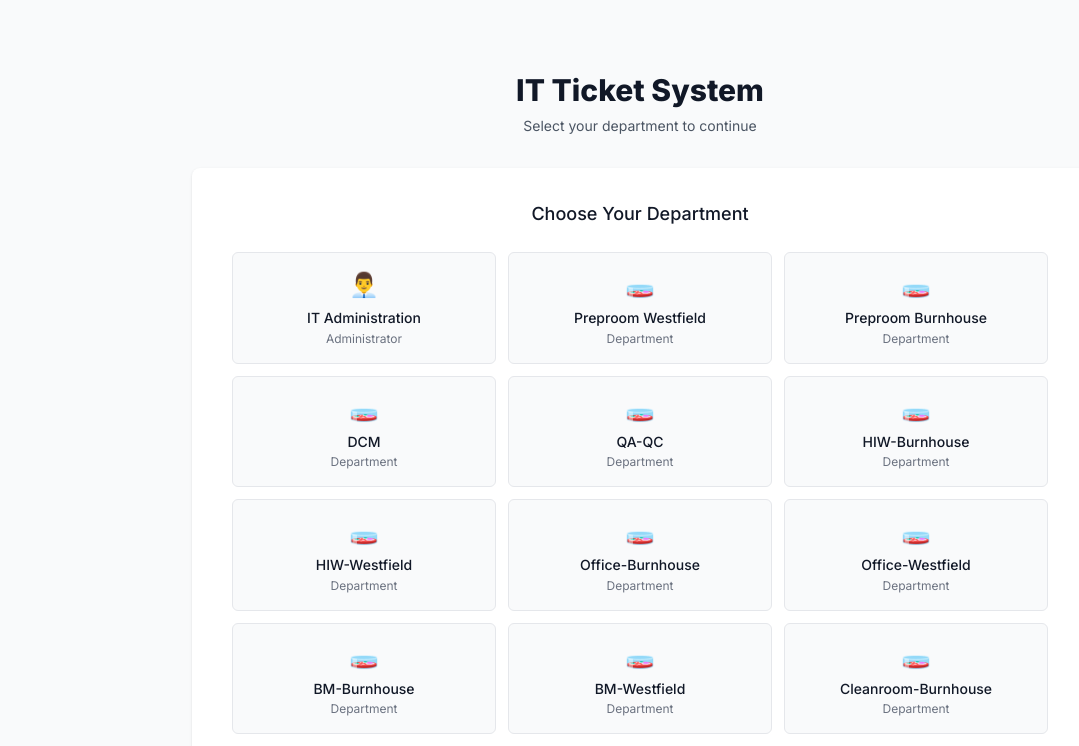
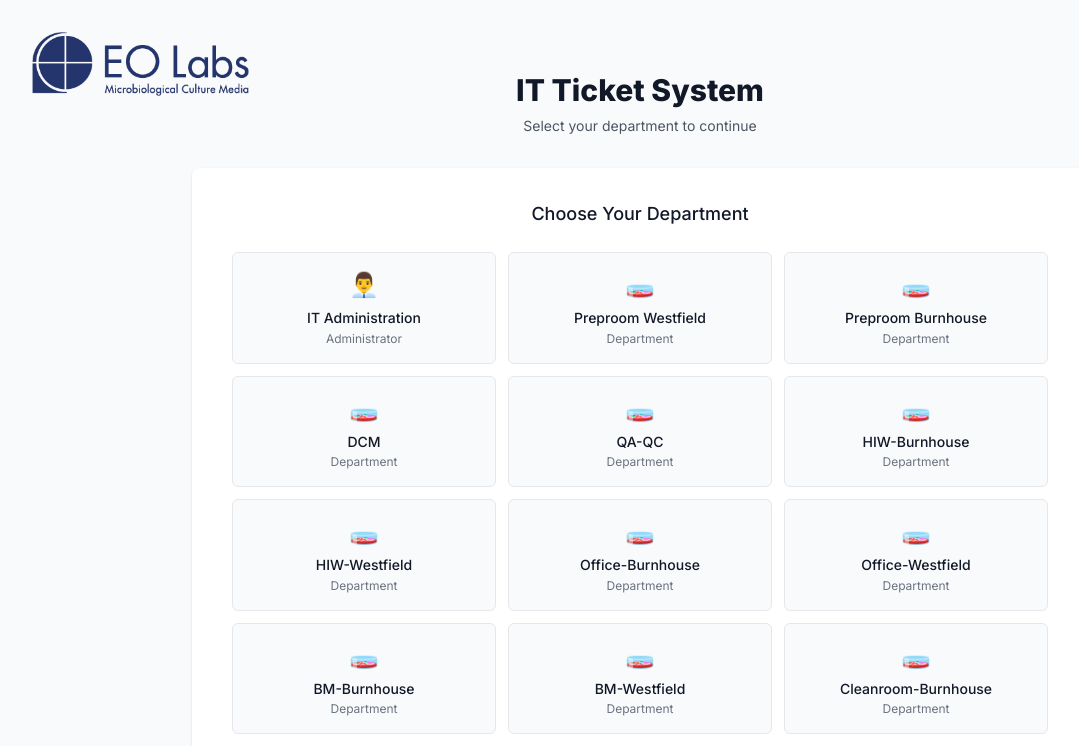
Before and after one commit to WullieT22/Ticket_System, a Next.js app: page /dashboard in a window 1280 px wide. Shown: the top 746 px of the page, without its empty margins (0-1079 px from the left). Built offline with nearby package versions, Linux system fonts and the light colour scheme.

Commit message:
Move logo to login page only - positioned in top left corner aligned with page layout

```diff
--- a/src/app/dashboard/layout.tsx
+++ b/src/app/dashboard/layout.tsx
@@ -91,16 +91,6 @@ export default function DashboardLayout({
         <div className="max-w-7xl mx-auto px-4 sm:px-6 lg:px-8">
           <div className="flex justify-between h-16">
             <div className="flex items-center">
-              {/* Logo */}
-              <img
-                src="/logo.png"
-                alt="Company Logo"
-                className="h-10 w-auto mr-4"
-                onError={(e) => {
-                  // Hide logo if image fails to load
-                  e.currentTarget.style.display = 'none'
-                }}
-              />
               <h1 className="text-xl font-semibold text-gray-900">
                 IT Ticket System
               </h1>
--- a/src/components/LoginForm.tsx
+++ b/src/components/LoginForm.tsx
@@ -63,6 +63,19 @@ export default function LoginForm({ onLoginSuccess }: LoginFormProps) {
 
   return (
     <div className="min-h-screen bg-gray-50 flex flex-col justify-center py-12 sm:px-6 lg:px-8">
+      {/* Logo in top left corner */}
+      <div className="absolute top-8 left-8">
+        <img
+          src="/logo.png"
+          alt="Company Logo"
+          className="h-16 w-auto"
+          onError={(e) => {
+            // Hide logo if image fails to load
+            e.currentTarget.style.display = 'none'
+          }}
+        />
+      </div>
+
       <div className="sm:mx-auto sm:w-full sm:max-w-md">
         <h2 className="mt-6 text-center text-3xl font-extrabold text-gray-900">
           IT Ticket System
```
